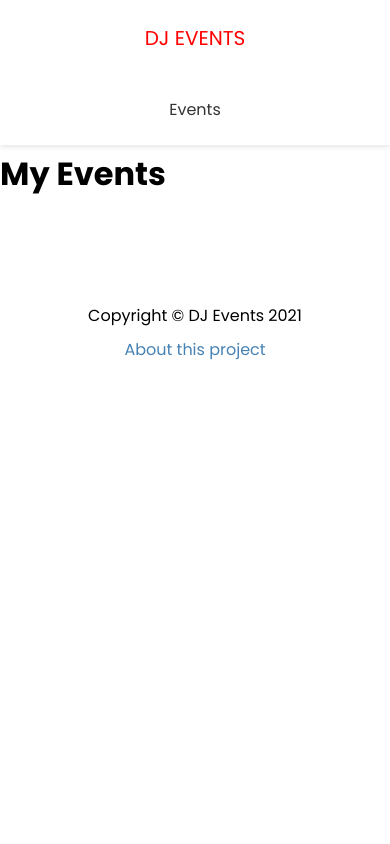
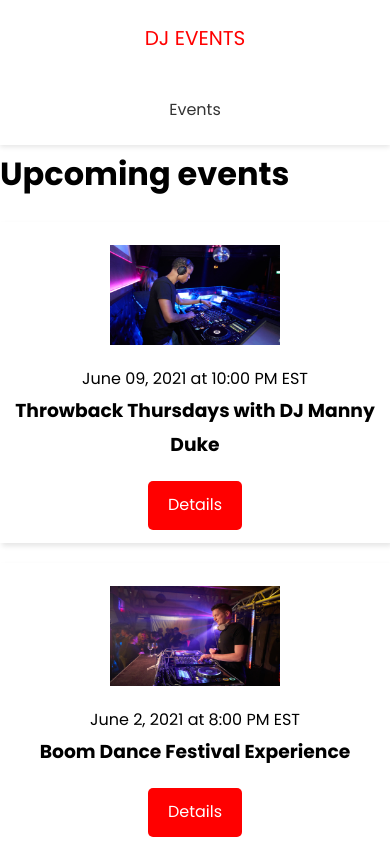
Before and after one commit to PauloTC/next_djProject, a Next.js app: page /events in a window 390 px wide. Shown: the top 844 px of the page. Built offline with nearby package versions, Linux system fonts and the light colour scheme; no server answers.

Commit message:
displaying events

```diff
--- /dev/null
+++ b/components/EventItem.js
@@ -0,0 +1,28 @@
+import Link from 'next/link'
+import Image from 'next/image'
+import styles from '@/styles/EventItem.module.css'
+
+export default function EventItem({evt}) {
+  return (
+    <div className={styles.event}>
+      <div className={styles.img}>
+        <Image
+          src={ evt.image ? evt.image:'/images/event-default.png'}
+          width={170}
+          height={100}
+        />
+      </div>
+      <div className={styles.info} >
+        <span>
+          {evt.date} at {evt.time}
+        </span>
+        <h3>{evt.name}</h3>
+      </div>
+      <div className={styles.link}>
+        <Link href={`/events/${evt.slug}`}>
+          <a className="btn">Details</a>
+        </Link>
+      </div>
+    </div>
+  )
+}
--- a/components/Header.js
+++ b/components/Header.js
@@ -12,7 +12,7 @@
       <nav>
         <ul>
           <li>
-            <Link href='?events'>
+            <Link href='/events'>
               <a>Events</a>
             </Link>
           </li>
--- a/pages/api/events/index.js
+++ b/pages/api/events/index.js
@@ -1,6 +1,7 @@
 const {events} = require('./data.json')
 
 export default function handler(req, res) {
+
   if (req.method === 'GET') {
     res.status(200).json(events)
   } else {
--- a/pages/events/[slug].js
+++ b/pages/events/[slug].js
@@ -1,8 +1,6 @@
 import Layout from "../../components/Layout"
 
 export default function EventPage() {
-    const router  = useRouter()
-
     return (
         <Layout>
             <h1>Upcoming Events</h1>
--- a/pages/events/index.js
+++ b/pages/events/index.js
@@ -1,9 +1,27 @@
 import Layout from "@/components/Layout"
+import { API_URL } from "@/config/index"
+import EventItem from "@/components/EventItem"
 
-export default function EventsPage() {
-    return (
-        <Layout>
-            <h1>My Events</h1>
-        </Layout>
-    )
+export default function EventsPage({ events }) {
+  console.log(events)
+  return (
+    <Layout>
+      <h1>Upcoming events</h1>
+      {events.length === 0 && <h3>No events to show</h3>}
+
+      {events.map( (evt) => (
+        <EventItem key={evt.id} evt={evt}/>
+      ))}
+    </Layout>
+  )
 }
+
+export async function getStaticProps() {
+  const res = await fetch(`${API_URL}/api/events`)
+  const events = await res.json()
+
+  return {
+    props: { events },
+    revalidate: 1,
+  }
+}
--- /dev/null
+++ b/styles/EventItem.module.css
@@ -0,0 +1,26 @@
+.event {
+  display: flex;
+  justify-content: space-between;
+  align-items: center;
+  margin: 20px 0;
+  padding: 13px;
+  box-shadow: 2px 3px 5px rgba(0,0, 0,0.1);
+}
+
+.img{
+  flex: 1;
+  margin: 10px;
+}
+.info{
+  flex: 2;
+}
+
+@media (max-width: 600px) {
+  .event {
+    flex-direction: column;
+    text-align: center;
+  }
+  .info {
+    margin-bottom: 20px;
+  }
+}
```
Also changed, not shown: pages/index.js (+15 -2 lines).
